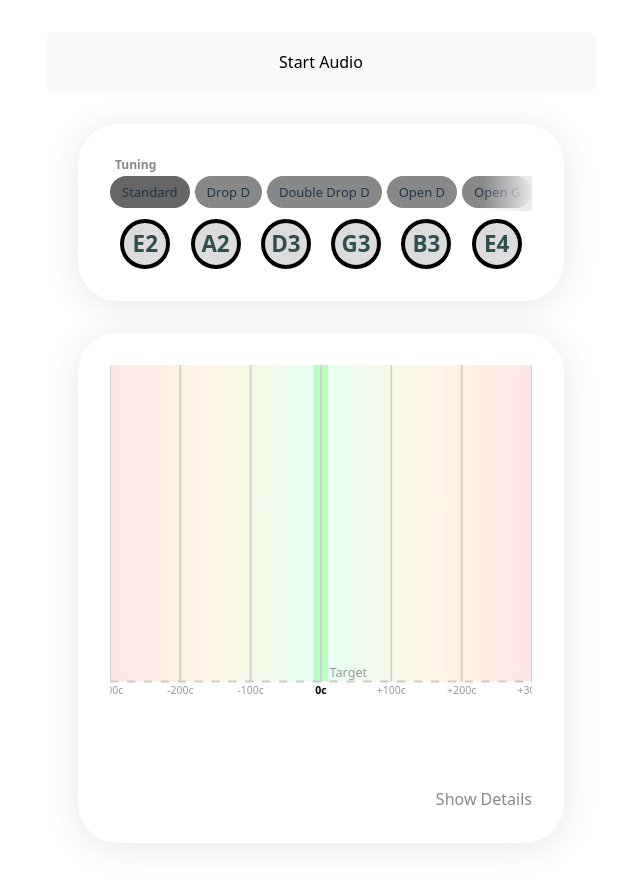
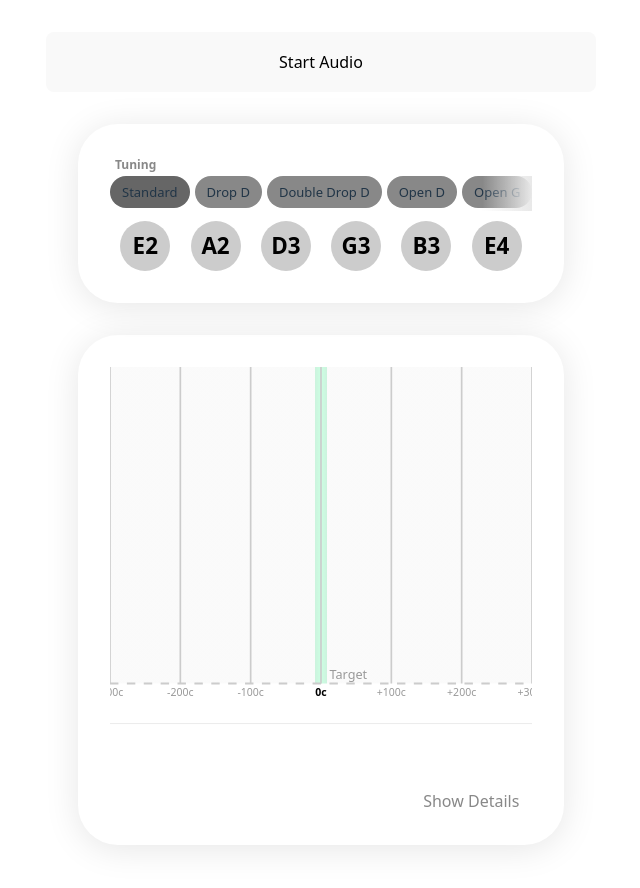
Before and after one commit to Vendorf/guitar-tuner, a React (Vite) app: page / in a window 1280 px wide. Shown: the top 888 px of the page, without its empty margins (319-959 px from the left). Built offline with nearby package versions, Linux system fonts and the light colour scheme.

Commit message:
Styling and bug fixes

```diff
--- a/src/components/PitchDisplay/PitchDisplay.css
+++ b/src/components/PitchDisplay/PitchDisplay.css
@@ -32,6 +32,7 @@ svg {
 
 .detail-toggle {
     margin-left: auto;
+    margin-right: 3%;
     color: #888;
     cursor: pointer;
     align-self: flex-end;
--- a/src/components/PitchDisplay/PitchDisplay.jsx
+++ b/src/components/PitchDisplay/PitchDisplay.jsx
@@ -4,6 +4,7 @@ import { useTuning } from "../../context/TuningContext"
 import { interpolateHsl } from "../../utilities/colorUtils"
 import PitchDetailDisplay from "./PitchDetailDisplay"
 import './PitchDisplay.css'
+import { CENTS_DIST_IN_TUNE } from "../../constants/tuningConstants"
 
 //TODOS
 // 1. Maybe convert to canvas for performance idk
@@ -46,7 +47,7 @@ const PitchDisplay = () => {
 
     //TODO: replace with when in tune / when enough iterations or smthng
     // or like 2 glows: one when near, then turns green when in tune fully
-    const inTune = targetNoteName ? Math.abs(centsDist) <= 0.05 : false // 5 cents
+    const inTune = targetNoteName ? Math.abs(centsDist) <= CENTS_DIST_IN_TUNE : false // 5 cents
 
     const [showDetails, setShowDetails] = useState(false)
     const toggleDetails = () => {
@@ -105,7 +106,7 @@ const PitchDisplay = () => {
         } else {
             // In lower range, interpolate low and mid color
             const t = Math.min(1, Math.max(0, (MID_CENTS - Math.abs(box.cents)) / (MID_CENTS - LOW_CENTS)))
-            color = interpolateHsl(LOW_COLOR, MID_COLOR, t)
+            color = interpolateHsl(MID_COLOR, LOW_COLOR, t)
         }
 
         const colorHsl = `hsl(${color.h}, ${color.s}%, ${color.l}%)`
@@ -120,6 +121,15 @@ const PitchDisplay = () => {
     for (let c = -MAX_CENTS; c <= MAX_CENTS; c += TICK_STEP) {
         ticks.push(c)
     }
+
+    // Gradient derived
+    const lowOffset = Math.round((LOW_CENTS / CENTS_PER_SIDE) * 100)
+    const midOffset = Math.round((MID_CENTS / CENTS_PER_SIDE) * 100)
+    const highOffset = Math.round((HIGH_CENTS / CENTS_PER_SIDE) * 100)
+
+    const bubbleWidth = 13;
+    const targetNoteOffset = 9.5;
+
     return (
         <>
             <div className="card">
@@ -127,11 +137,14 @@ const PitchDisplay = () => {
                     {/* TODO: use the vars for stopColor and get offset right*/}
                     <defs>
                         <linearGradient id="bg-gradient" x1="0%" y1="0%" x2="100%" y2="0%">
-                            <stop offset="0%" stopColor="hsl(147, 100%, 50%)" /> {/* LOW_COLOR */}
-                            <stop offset="50%" stopColor="hsl(39, 100%, 50%)" />  {/* MID_COLOR */}
-                            <stop offset="100%" stopColor="hsl(0, 100%, 50%)" />   {/* HIGH_COLOR */}
+                            <stop offset={`${lowOffset}%`} stopColor={`hsl(${LOW_COLOR.h}, ${LOW_COLOR.s}%, ${LOW_COLOR.l}%)`} /> {/* LOW_COLOR */}
+                            <stop offset={`${midOffset}%`} stopColor={`hsl(${LOW_COLOR.h}, ${LOW_COLOR.s}%, ${LOW_COLOR.l*0.75}%)`} />
+                            {/* <stop offset={`${midOffset}%`} stopColor={`hsl(${MID_COLOR.h}, ${MID_COLOR.s}%, ${MID_COLOR.l}%)`} /> */}
+                            {/* <stop offset={`${highOffset}%`} stopColor={`hsl(${HIGH_COLOR.h}, ${HIGH_COLOR.s}%, ${HIGH_COLOR.l}%)`} />   HIGH_COLOR */}
+                            <stop offset={`${midOffset}%`} stopColor={`hsl(0, 0%, 91%)`} />   {/* HIGH_COLOR */}
                         </linearGradient>
                     </defs>
+                    {/* GRADIENT BACKGROUND */}
                     <g>
                         <rect
                             x="50"
@@ -139,7 +152,7 @@ const PitchDisplay = () => {
                             width="50"
                             height={VIEW_HEIGHT}
                             fill="url(#bg-gradient)"
-                            opacity="0.1"
+                            opacity="0.2"
                         />
                         <rect
                             x="0"
@@ -147,11 +160,39 @@ const PitchDisplay = () => {
                             width="50"
                             height={VIEW_HEIGHT}
                             fill="url(#bg-gradient)"
-                            opacity="0.1"
+                            opacity="0.2"
                             transform={`translate(50, 0) scale(-1 1)`}
                         />
                     </g>
-
+                    {/* TICKS AND LINES */}
+                    <g>
+                        {ticks.map((cents) => {
+                            const x = 50 + (cents / 100) * boxWidthPerCent
+                            return (
+                                <g key={cents}>
+                                    <line
+                                        x1={x}
+                                        y1="0"
+                                        x2={x}
+                                        y2={VIEW_HEIGHT}
+                                        stroke="#ccc"
+                                        strokeWidth="0.4"
+                                    />
+                                    <text
+                                        x={x}
+                                        y={VIEW_HEIGHT + 3}
+                                        fontSize="2.5"
+                                        textAnchor="middle"
+                                        fill={cents === 0 ? "black" : "#999"}
+                                        fontWeight={cents === 0 ? "bold" : "normal"}
+                                    >
+                                        {cents > 0 ? `+${cents}c` : `${cents}c`}
+                                    </text>
+                                </g>
+                            )
+                        })}
+                    </g>
+                    {/* LIVE TUNING BOXES */}
                     <g>
                         {/* In tune range TODO: maybe make it shade over the whole range with the colors */}
                         <rect
@@ -159,25 +200,10 @@ const PitchDisplay = () => {
                             y="0"
                             width={boxWidthPerCent * 0.2}
                             height={VIEW_HEIGHT}
-                            fill="rgba(0,255,0,0.2)"
+                            fill="rgba(0,255,0,0)"
                         />
                         <line x1="0" y1={VIEW_HEIGHT} x2="100" y2={VIEW_HEIGHT} stroke="#ccc" strokeDasharray="2,2" strokeWidth="0.5" />
                         <text x="52" y={VIEW_HEIGHT - 1} fontSize="3" fill="#999">Target</text>
-                        {/* {[-2, -1, 1, 2].map(n => (
-                            <line
-                                key={n}
-                                x1={50 + n * boxWidthPerCent * 1}
-                                x2={50 + n * boxWidthPerCent * 1}
-                                y1="0"
-                                y2={VIEW_HEIGHT}
-                                stroke="#ccc"
-                                strokeWidth="0.5"
-                            />
-                        ))} */}
-                        {/* <text x="1" y="10" fontSize="3" fill="#ccc">-300c</text>
-                        <text x="96" y="10" fontSize="3" fill="#ccc">+300c</text> */}
-
-
                         {/* <line x1='50' y1='100' x2='50' y2='0' stroke='black' strokeWidth='0.6'></line> */}
                         {drawBoxes.map(box => {
                             const { width, offsetX, y, alpha, color, colorHsl, colorHslDark } = computeBoxProps(box)
@@ -192,6 +218,7 @@ const PitchDisplay = () => {
                             )
                         })}
                     </g>
+                    {/* BOTTOM LINE FINAL BOX */}
                     <g>
                         {/* <line x1='50' y1='100' x2='50' y2='0' stroke='black' strokeWidth='0.6'></line> */}
                         {/* <line x1='0' y1={VIEW_HEIGHT} x2={VIEW_WIDTH} y2={VIEW_HEIGHT} stroke='black' strokeWidth='0.6'></line> */}
@@ -209,11 +236,11 @@ const PitchDisplay = () => {
                             <g>
                                 {/* Background bubble */}
                                 <rect
-                                    x={50 + (lastBox.cents >= 0 ? lastBoxProps.width + 1.5 : -lastBoxProps.offsetX - 16)}
-                                    y={VIEW_HEIGHT + 6}
+                                    x={Math.max(1, Math.min((50 + (lastBox.cents >= 0 ? lastBoxProps.width + 1.5 - bubbleWidth/2 : -lastBoxProps.offsetX - 16 + bubbleWidth/2 )), 99 - bubbleWidth))}
+                                    y={VIEW_HEIGHT + 3.5}
                                     rx="1.5"
                                     ry="1.5"
-                                    width="13"
+                                    width={bubbleWidth}
                                     height="5"
                                     fill="#fff"
                                     fillOpacity="0.5"
@@ -223,8 +250,8 @@ const PitchDisplay = () => {
 
                                 {/* Cent deviation text */}
                                 <text
-                                    x={50 + (lastBox.cents >= 0 ? lastBoxProps.width + 8 : -lastBoxProps.offsetX - 8.5)}
-                                    y={VIEW_HEIGHT - 2.5}
+                                    x={Math.max(1+bubbleWidth/2, Math.min((50 + (lastBox.cents >= 0 ? lastBoxProps.width + 8 - bubbleWidth/2 : -lastBoxProps.offsetX - 8.5 + bubbleWidth/2 )), 99 - bubbleWidth/2))}
+                                    y={VIEW_HEIGHT + 7}
                                     fontSize="3"
                                     fill={lastBoxProps.colorHslDark}
                                     textAnchor="middle"
@@ -233,86 +260,43 @@ const PitchDisplay = () => {
                                     strokeWidth="0.2"
                                     paintOrder="stroke"
                                 >
-                                    {Math.round(lastBox.cents * 100)}c
+                                    {lastBox.cents > 0 && "+"}{Math.round(lastBox.cents * 100)}c
                                 </text>
                             </g>
                         )}
-                        {/* {lastBox && (
-                            <text
-                                x={50 + (lastBox.cents >= 0 ? lastBoxProps.width + 1.5 : -lastBoxProps.offsetX - 4.5)}
-                                y={VIEW_HEIGHT - 2}
-                                fontSize="3"
-                                fill={lastBoxProps.colorHslDark}
-                                textAnchor={lastBox.cents >= 0 ? 'start' : 'end'}
-                                // style={{
-                                //     filter: "drop-shadow(0px 0px 1px black)"
-                                // }}
-                            >
-                                {Math.round(lastBox.cents * 100)}c
-                            </text>
-                        )} */}
-
-                        <g>
-                            {ticks.map((cents) => {
-                                const x = 50 + (cents / 100) * boxWidthPerCent
-                                return (
-                                    <g key={cents}>
-                                        <line
-                                            x1={x}
-                                            y1="0"
-                                            x2={x}
-                                            y2={VIEW_HEIGHT}
-                                            stroke="#ccc"
-                                            strokeWidth="0.4"
-                                        />
-                                        <text
-                                            x={x}
-                                            y={VIEW_HEIGHT + 3}
-                                            fontSize="2.5"
-                                            textAnchor="middle"
-                                            fill={cents === 0 ? "black" : "#999"}
-                                            fontWeight={cents === 0 ? "bold" : "normal"}
-                                        >
-                                            {cents > 0 ? `+${cents}c` : `${cents}c`}
-                                        </text>
-                                    </g>
-                                )
-                            })}
-                        </g>
-
-
-                        {/* <circle cx='50' cy='90' r='8' fill='#aaa' stroke='black' strokeWidth={0.75}></circle> */}
-
-                        <g>
+                    </g>
+                    {/* TARGET NOTE */}
+                    <g>
+                        <line x1={0} y1={VIEW_HEIGHT+targetNoteOffset} x2={100} y2={VIEW_HEIGHT+targetNoteOffset} stroke="#ccc" strokeWidth="0.1"></line>
+                        {/* Target Note Label */}
+                        <text
+                            x="50"
+                            y={VIEW_HEIGHT+targetNoteOffset+9}
+                            fontSize="6"
+                            fontWeight="bold"
+                            textAnchor="middle"
+                            fill={inTune ? "limegreen" : "#222"}
+                            stroke={inTune ? "limegreen" : "#222"}
+                            strokeWidth="0.4"
+                            paintOrder="stroke"
+                        >
+                            {targetNoteName}
+                        </text>
+                        {/* Direction Label */}
+                        {lastBox && !inTune && (
                             <text
                                 x="50"
-                                y="89"
-                                fontSize="6"
+                                y={VIEW_HEIGHT+targetNoteOffset+14}
+                                fontSize="3"
                                 textAnchor="middle"
-                                fill={inTune ? "limegreen" : "#222"}
-                                fontWeight="bold"
-                                stroke="#fff"
-                                strokeWidth="0.5"
-                                paintOrder="stroke"
+                                fill="#777"
+                                fontStyle="italic"
                             >
-                                {targetNoteName}
+                                {lastBox.cents > 0 ? "↓ Tune Down" : "↑ Tune Up"}
                             </text>
-                            {lastBox && Math.abs(lastBox.cents) > 0.05 && (
-                                <text
-                                    x="50"
-                                    y="94"
-                                    fontSize="3"
-                                    textAnchor="middle"
-                                    fill="#777"
-                                    fontStyle="italic"
-                                >
-                                    {lastBox.cents > 0 ? "↓ Tune Down" : "↑ Tune Up"}
-                                </text>
-                            )}
-
-
-                            {/* Direction label */}
-                            {/* {lastBox && Math.abs(lastBox.cents) > 0.05 && (
+                        )}
+                        {/* Direction label (left/right side) */}
+                        {/* {lastBox && Math.abs(lastBox.cents) > 0.05 && (
                                 <text
                                     x={lastBox.cents > 0 ? 70 : 30}
                                     y="82"
@@ -324,7 +308,6 @@ const PitchDisplay = () => {
                                     {lastBox.cents > 0 ? "↓ Tune Down" : "↑ Tune Up"}
                                 </text>
                             )} */}
-                        </g>
                     </g>
                 </svg>
                 <div className="detail-toggle" onClick={toggleDetails}>{showDetails ? "Hide" : "Show"} Details</div>
@@ -337,6 +320,21 @@ const PitchDisplay = () => {
 export default PitchDisplay
 
 
+// {/* {lastBox && (
+//                             <text
+//                                 x={50 + (lastBox.cents >= 0 ? lastBoxProps.width + 1.5 : -lastBoxProps.offsetX - 4.5)}
+//                                 y={VIEW_HEIGHT - 2}
+//                                 fontSize="3"
+//                                 fill={lastBoxProps.colorHslDark}
+//                                 textAnchor={lastBox.cents >= 0 ? 'start' : 'end'}
+//                                 // style={{
+//                                 //     filter: "drop-shadow(0px 0px 1px black)"
+//                                 // }}
+//                             >
+//                                 {Math.round(lastBox.cents * 100)}c
+//                             </text>
+//                         )} */}
+// {/* <circle cx='50' cy='90' r='8' fill='#aaa' stroke='black' strokeWidth={0.75}></circle> */ }
 
 
 // <g>
--- a/src/components/TunerDisplay/TunerDisplay.css
+++ b/src/components/TunerDisplay/TunerDisplay.css
@@ -16,15 +16,17 @@
 }
 
 .tuner-peg {
-    color: darkslategray;
+    /* color: darkslategray; */
+    color: hsl(0, 0%, 0%);
     font-size: 1.4rem;
     font-weight: bold;
 
     /* TODO: make this better */
     margin: 0px 10px 0px 10px;
-    border: 4px solid black;
+    /* border: 4px solid black; */
     border-radius: 100%;
-    background-color: gainsboro;
+    /* background-color: gainsboro; */
+    background-color: hsl(0, 0%, 80%);
     width: 50px;
     height: 50px;
     box-sizing: border-box;
@@ -46,10 +48,14 @@
 }
 
 .tuner-peg-activated {
-    border-color: #535bf2;
+    /* border-color: #535bf2; */
+    background-color: hsl(0, 0%, 40%);
+    color: hsla(0, 0%, 100%, 0.87);
     transform: scale(1.2);
 }
 
 .tuner-peg-tuned {
-    background-color: #cccfff;
+    /* background-color: #cccfff; */
+    background-color: hsl(120, 61%, 70%);
+    color: hsl(120, 61%, 30%);
 }
--- a/src/components/TuningSelector/TuningSelector.css
+++ b/src/components/TuningSelector/TuningSelector.css
@@ -2,7 +2,7 @@
     display: flex;
     flex-direction: column;
     align-items: flex-start;
-    padding: 0 0 8px 0;
+    padding: 0 0 10px 0;
 
     -webkit-user-select: none;
     -moz-user-select: none;
--- a/src/context/TuningContext.jsx
+++ b/src/context/TuningContext.jsx
@@ -32,6 +32,12 @@ const TuningProvider = ({ children }) => {
     useEffect(() => {
         // Reset tuning
         setNotesTuned(new Set())
+        resetHistory()
+        //TODO: currently use notesTuned.targetNote to highlight the current note
+        // when we swap therefore that is unaffected as the pitch stays the same
+        // so need some way to tell it to give default analysis on a swap
+        // honestly it's okay the way it is now too tho so idk just a UX choice
+        // lastTargetNoteRef.current = -1
     }, [tuningMode])
 
     const onNoteTuned = (note) => {
```
Also changed, not shown: 1 other file (tests, documents, lock files or other folders).
